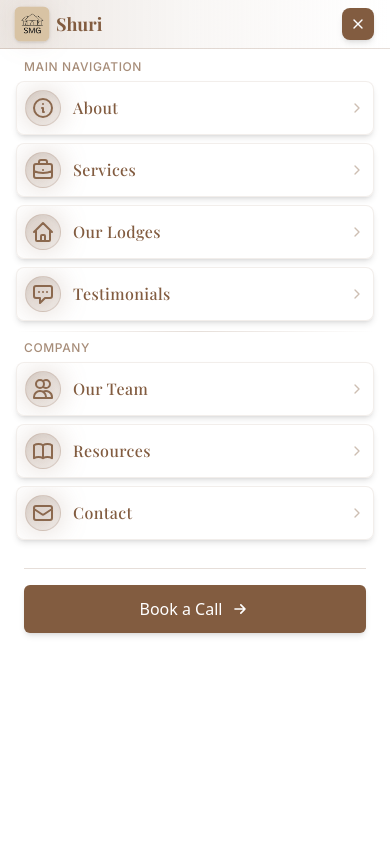
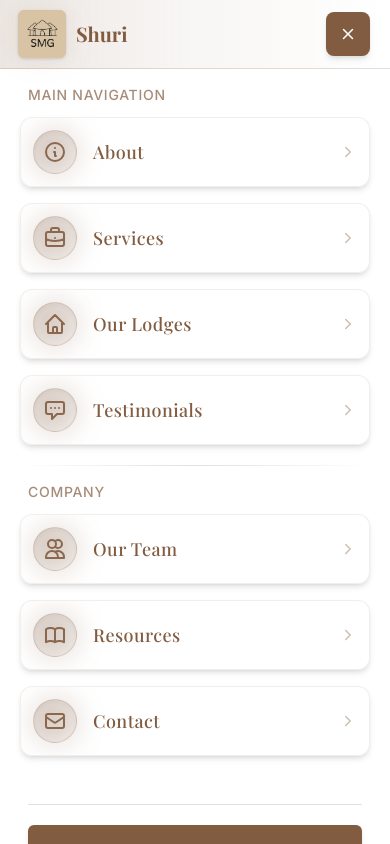
Before and after one commit to bvilane/shuri-management, a Next.js app: page / in a window 390 px wide. Both pictures are taken after a click on the button 352 px from the left and 38 px from the top of the page. Shown: the top 844 px of the page. Built offline with nearby package versions, Linux system fonts and the light colour scheme; a web font is replaced by a local one.

Commit message:
fix: call button in mobile menu

```diff
--- a/src/components/layout/Header.tsx
+++ b/src/components/layout/Header.tsx
@@ -93,28 +93,28 @@ export default function Header() {
         }`}
       >
         <div className="min-h-full flex flex-col">
-          {/* Mobile menu header with logo - Reduced height */}
-          <div className="border-b border-primary/20 py-2 px-4 bg-gradient-to-r from-primary/15 via-primary/5 to-white backdrop-blur-md">
+          {/* Mobile menu header with logo - Increased height to match menu */}
+          <div className="border-b border-primary/20 py-3 px-5 bg-gradient-to-r from-primary/15 via-primary/5 to-white backdrop-blur-md">
             <div className="flex items-center justify-between">
               <div className="flex items-center">
-                <div className="relative h-8 w-8 mr-2 overflow-visible">
+                <div className="relative h-11 w-11 mr-3 overflow-visible">
                   <div className="absolute inset-0 bg-primary/10 rounded-md blur-md transform -rotate-3 scale-110"></div>
                   <Image
                     src="/images/logo.jpeg"
                     alt="Shuri Logo"
-                    width={36}
-                    height={36}
+                    width={48}
+                    height={48}
                     className="object-contain rounded-md shadow-sm relative scale-110"
                   />
                 </div>
-                <span className="font-serif text-lg font-bold text-primary">Shuri</span>
+                <span className="font-serif text-xl font-bold text-primary">Shuri</span>
               </div>
               <button
                 onClick={() => setMobileMenuOpen(false)}
-                className="p-1.5 rounded-lg bg-primary shadow-md hover:shadow-lg transition-all duration-300 h-8 w-8 flex items-center justify-center"
+                className="p-2 rounded-lg bg-primary shadow-md hover:shadow-lg transition-all duration-300 h-11 w-11 flex items-center justify-center"
                 aria-label="Close menu"
               >
-                <svg xmlns="http://www.w3.org/2000/svg" width="16" height="16" viewBox="0 0 24 24" fill="none" stroke="currentColor" strokeWidth="2" strokeLinecap="round" strokeLinejoin="round" className="text-white">
+                <svg xmlns="http://www.w3.org/2000/svg" width="18" height="18" viewBox="0 0 24 24" fill="none" stroke="currentColor" strokeWidth="2" strokeLinecap="round" strokeLinejoin="round" className="text-white">
                   <line x1="18" y1="6" x2="6" y2="18"></line>
                   <line x1="6" y1="6" x2="18" y2="18"></line>
                 </svg>
@@ -123,9 +123,9 @@ export default function Header() {
           </div>
 
           {/* Mobile menu links - Reduced spacing */}
-          <nav className="flex-1 overflow-y-auto py-2 px-4 bg-white">
-            <div className="flex flex-col gap-1 mb-1">
-              <div className="py-0.5 px-2 font-medium text-xs uppercase tracking-wider text-primary/70 font-sans">Main Navigation</div>
+          <nav className="flex-1 overflow-y-auto py-3 px-5 bg-white">
+            <div className="flex flex-col gap-2 mb-1">
+              <div className="py-1 px-2 font-medium text-sm uppercase tracking-wider text-primary/70 font-sans">Main Navigation</div>
               <MobileNavLink href="#about" onClick={() => setMobileMenuOpen(false)} icon="info">
                 About
               </MobileNavLink>
@@ -139,8 +139,8 @@ export default function Header() {
                 Testimonials
               </MobileNavLink>
 
-              <div className="h-px bg-gradient-to-r from-transparent via-primary/20 to-transparent my-0.5"></div>
-              <div className="py-0.5 px-2 font-medium text-xs uppercase tracking-wider text-primary/70 font-sans">Company</div>
+              <div className="h-px bg-gradient-to-r from-transparent via-primary/20 to-transparent my-1"></div>
+              <div className="py-1 px-2 font-medium text-sm uppercase tracking-wider text-primary/70 font-sans">Company</div>
 
               <MobileNavLink href="#expertise" onClick={() => setMobileMenuOpen(false)} icon="users">
                 Our Team
@@ -153,9 +153,9 @@ export default function Header() {
               </MobileNavLink>
 
               {/* Call to action button - Positioned within scrollable area */}
-              <div className="mt-5 mb-4 px-2">
-                <div className="border-t border-primary/20 pt-4 pb-2">
-                  <GetStartedButton className="w-full py-2.5 text-center text-base shadow-md hover:shadow-lg transition-all duration-300 active:scale-[0.98]">
+              <div className="mt-8 mb-4 px-2">
+                <div className="border-t border-primary/20 pt-5 pb-2">
+                  <GetStartedButton className="w-full py-3 text-center text-lg shadow-md hover:shadow-lg transition-all duration-300 active:scale-[0.98]">
                     Book a Call
                   </GetStartedButton>
                 </div>
@@ -244,29 +244,29 @@ function MobileNavLink({
     <Link
       href={href}
       onClick={onClick}
-      className="group mb-1"
+      className="group mb-2"
     >
-      <div className="relative overflow-hidden rounded-lg bg-white/70 border border-primary/10 shadow-md hover:shadow-lg transition-all duration-300">
+      <div className="relative overflow-hidden rounded-xl bg-white/70 border border-primary/10 shadow-md hover:shadow-lg transition-all duration-300">
 
-        <div className="relative p-2 flex items-center gap-3">
+        <div className="relative p-3 flex items-center gap-4">
           {/* Icon container with glow effect */}
           <div className="relative">
             <div className="absolute inset-0 bg-primary/20 rounded-full blur-md transform scale-110"></div>
-            <div className="relative flex items-center justify-center w-9 h-9 rounded-full bg-gradient-to-br from-primary/20 to-primary/5 shadow-inner text-primary/90 group-hover:text-primary transition-colors duration-300 border border-primary/20">
+            <div className="relative flex items-center justify-center w-11 h-11 rounded-full bg-gradient-to-br from-primary/20 to-primary/5 shadow-inner text-primary/90 group-hover:text-primary transition-colors duration-300 border border-primary/20">
               {icons[icon as keyof typeof icons]}
             </div>
           </div>
 
           {/* Text container */}
           <div className="flex flex-col flex-1">
-            <span className="text-base font-medium text-primary inline-block transition-transform duration-300 group-hover:translate-x-1 font-serif tracking-wide">
+            <span className="text-lg font-medium text-primary inline-block transition-transform duration-300 group-hover:translate-x-1 font-serif tracking-wide">
               {children}
             </span>
           </div>
 
           {/* Right arrow indicator */}
           <div className="text-primary/40 group-hover:text-primary/70 transition-colors duration-300 transform translate-x-0 group-hover:translate-x-1">
-            <svg xmlns="http://www.w3.org/2000/svg" width="16" height="16" viewBox="0 0 24 24" fill="none" stroke="currentColor" strokeWidth="2" strokeLinecap="round" strokeLinejoin="round">
+            <svg xmlns="http://www.w3.org/2000/svg" width="18" height="18" viewBox="0 0 24 24" fill="none" stroke="currentColor" strokeWidth="2" strokeLinecap="round" strokeLinejoin="round">
               <path d="M9 18l6-6-6-6"/>
             </svg>
           </div>
```
